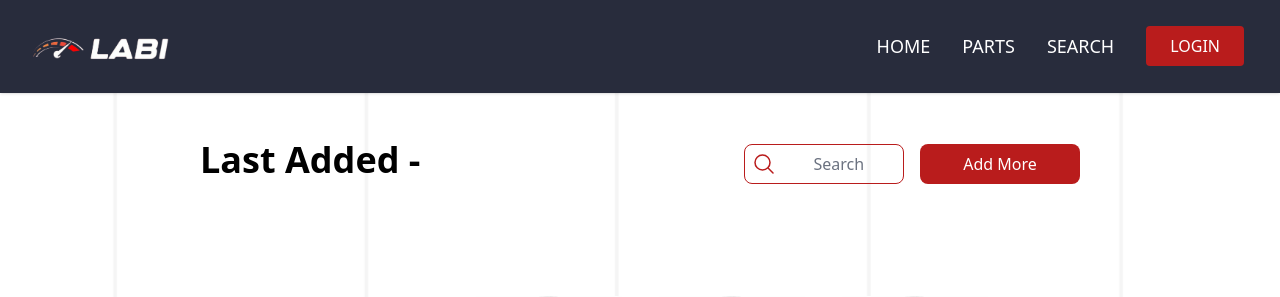
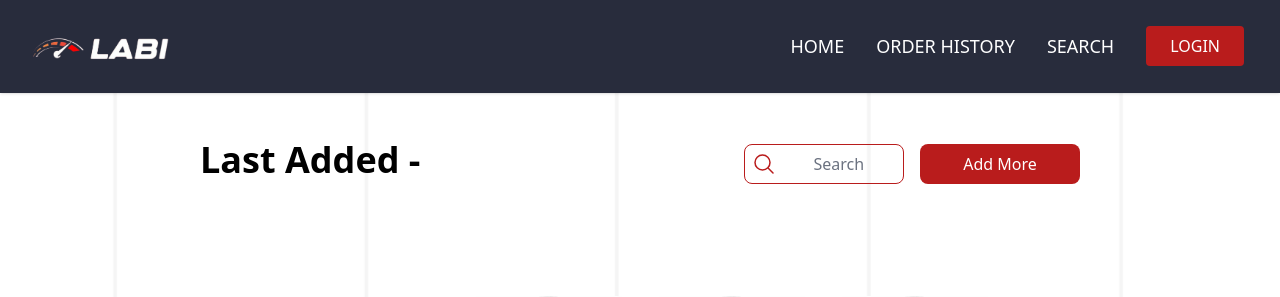
Before and after one commit to sabrysm/car-parts-website, a Django app: page / in a window 1280 px wide. Shown: the top 297 px of the page. Run offline with Django 5.2, Linux system fonts and the light colour scheme; data comes from the database, SQL or seed files in the repository; style sheets or scripts are compiled from the project's sources; some libraries are stand-ins or nearby versions.

Commit message:
Navbar updated: - Added 'Order History'

```diff
--- a/car_parts/core/templates/core/base.html
+++ b/car_parts/core/templates/core/base.html
@@ -36,7 +36,7 @@
                 <a href="/" class="text-lg hover:text-[#b91c1c] duration-500">HOME</a>
             </li>
             <li class="mx-4 my-6 md:my-0">
-                <a href="/" class="text-lg hover:text-[#b91c1c] duration-500">PARTS</a>
+                <a href="{% url 'core:history' %}" class="text-lg hover:text-[#b91c1c] duration-500">ORDER HISTORY</a>
             </li>
             <li class="mx-4 my-6 md:my-0">
                 <a href="{% url 'search' %}" class="text-lg hover:text-[#b91c1c] duration-500">SEARCH</a>
```
